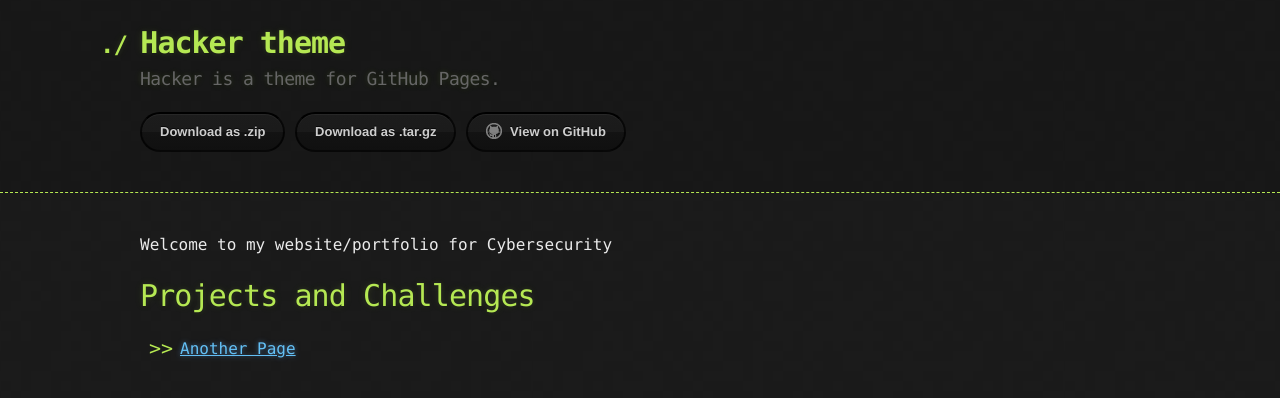
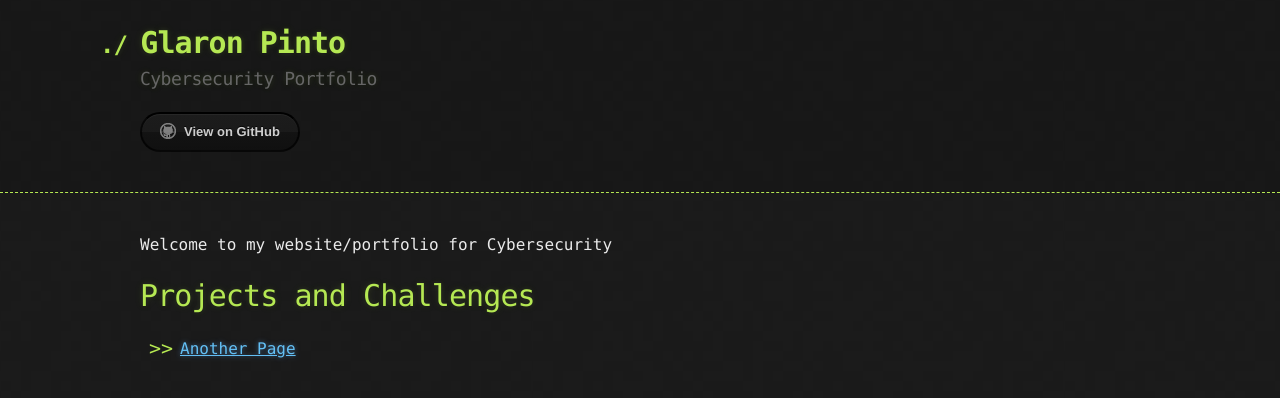
Before and after one commit to princegxp/princegxp.github.io, a Jekyll site: the page built from index.md, in a window 1280 px wide. Shown: the top 398 px of the page. Built offline with Jekyll 4.4.1, drawn with Linux system fonts in a browser that asks for light colours.

Commit message:
Update _config.yml

```diff
--- a/_config.yml
+++ b/_config.yml
@@ -1,5 +1,5 @@
-title: Hacker theme
-description: Hacker is a theme for GitHub Pages.
-show_downloads: true
+title: Glaron Pinto
+description: Cybersecurity Portfolio
+show_downloads: false
 google_analytics:
 theme: jekyll-theme-hacker
```
